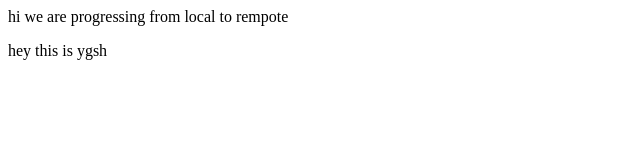
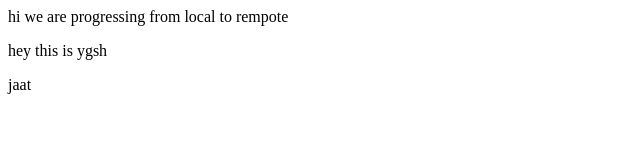
Before and after one commit to yogeshbichhu/newrep, a plain HTML site: page index.html in a window 1280 px wide. Shown: the full height of the page, 0-640 px from the left. Drawn offline with Linux system fonts and the light colour scheme.

Commit message:
branch modified

```diff
--- a/index.html
+++ b/index.html
@@ -1,2 +1,3 @@
 <p> hi we are progressing from local to rempote</p
 <p> hey this is ygsh</p>
+<p> jaat</p>
```
